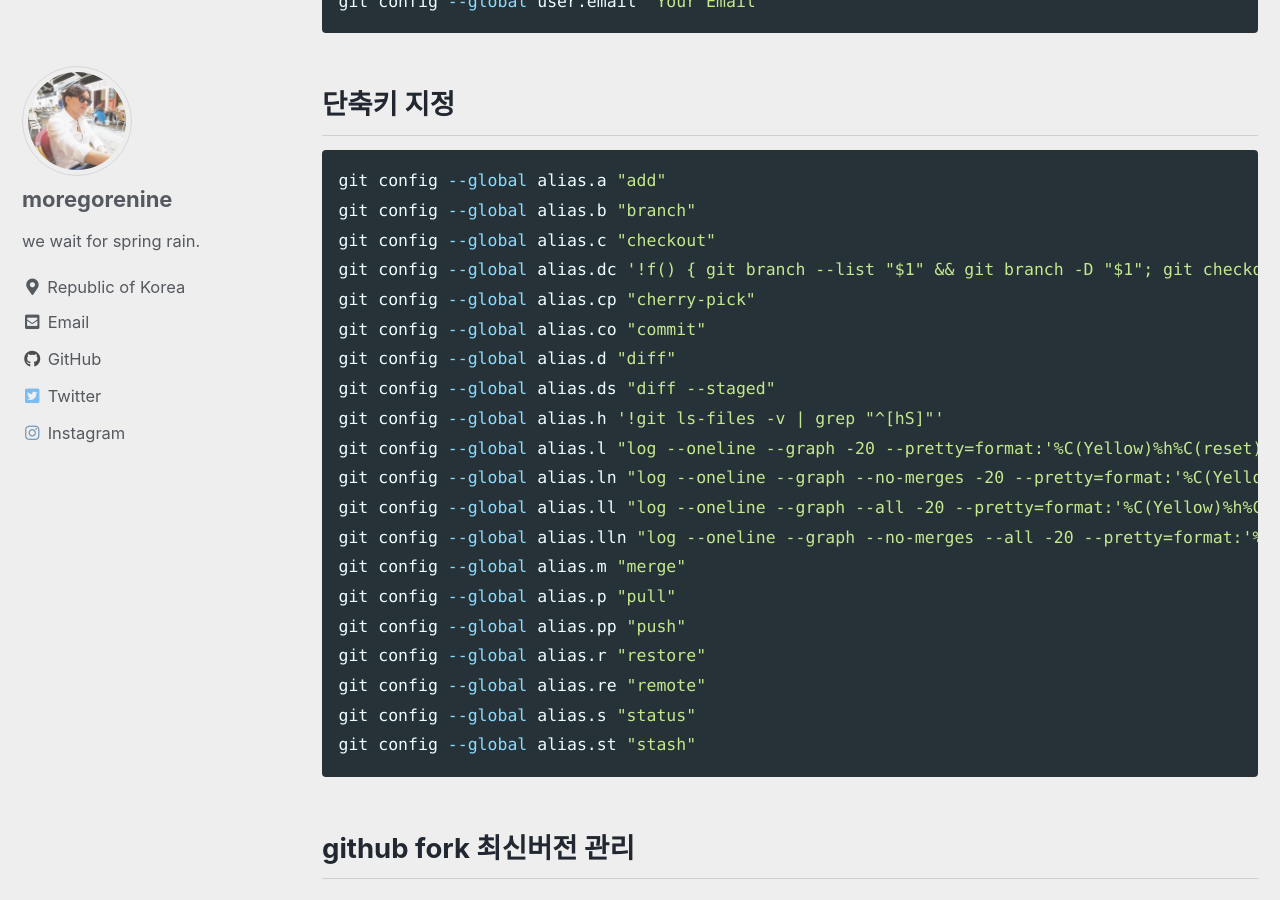
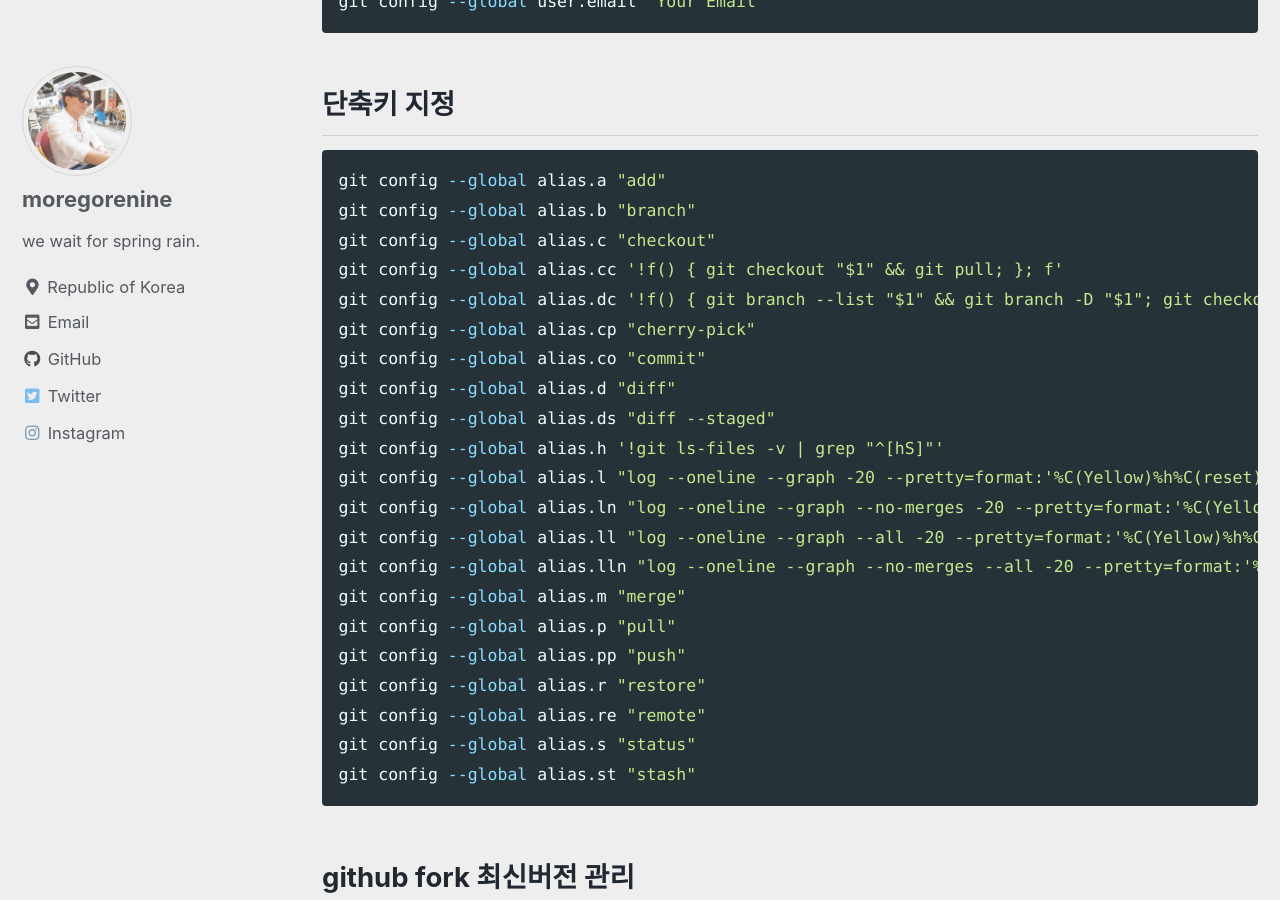
Before and after one commit to moregorenine/moregorenine.github.io, a Jekyll site: the page built from _posts/git/2021-7-1-git.md, in a window 1280 px wide and 900 px high, scrolled down 1183 px. Built offline with Jekyll 4.4.1, drawn with Linux system fonts in a browser that asks for light colours; cached includes are drawn as plain includes; comment, search, counter and statistics services are not loaded.

Commit message:
Update 2021-7-1-git.md

```diff
--- a/_posts/git/2021-7-1-git.md
+++ b/_posts/git/2021-7-1-git.md
@@ -21,6 +21,7 @@ git config --global user.email "Your Email"
 git config --global alias.a "add"
 git config --global alias.b "branch"
 git config --global alias.c "checkout"
+git config --global alias.cc '!f() { git checkout "$1" && git pull; }; f'
 git config --global alias.dc '!f() { git branch --list "$1" && git branch -D "$1"; git checkout -b "$1"; }; f'
 git config --global alias.cp "cherry-pick"
 git config --global alias.co "commit"
```
